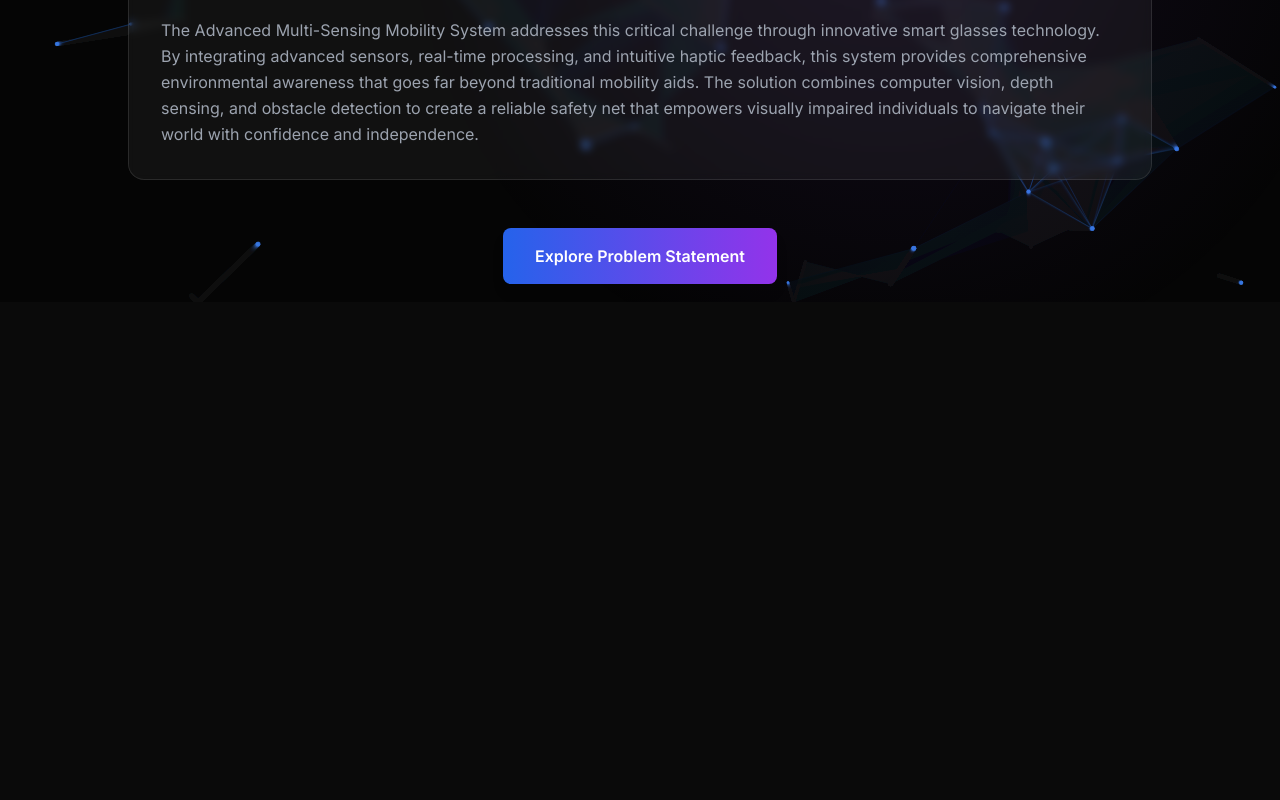
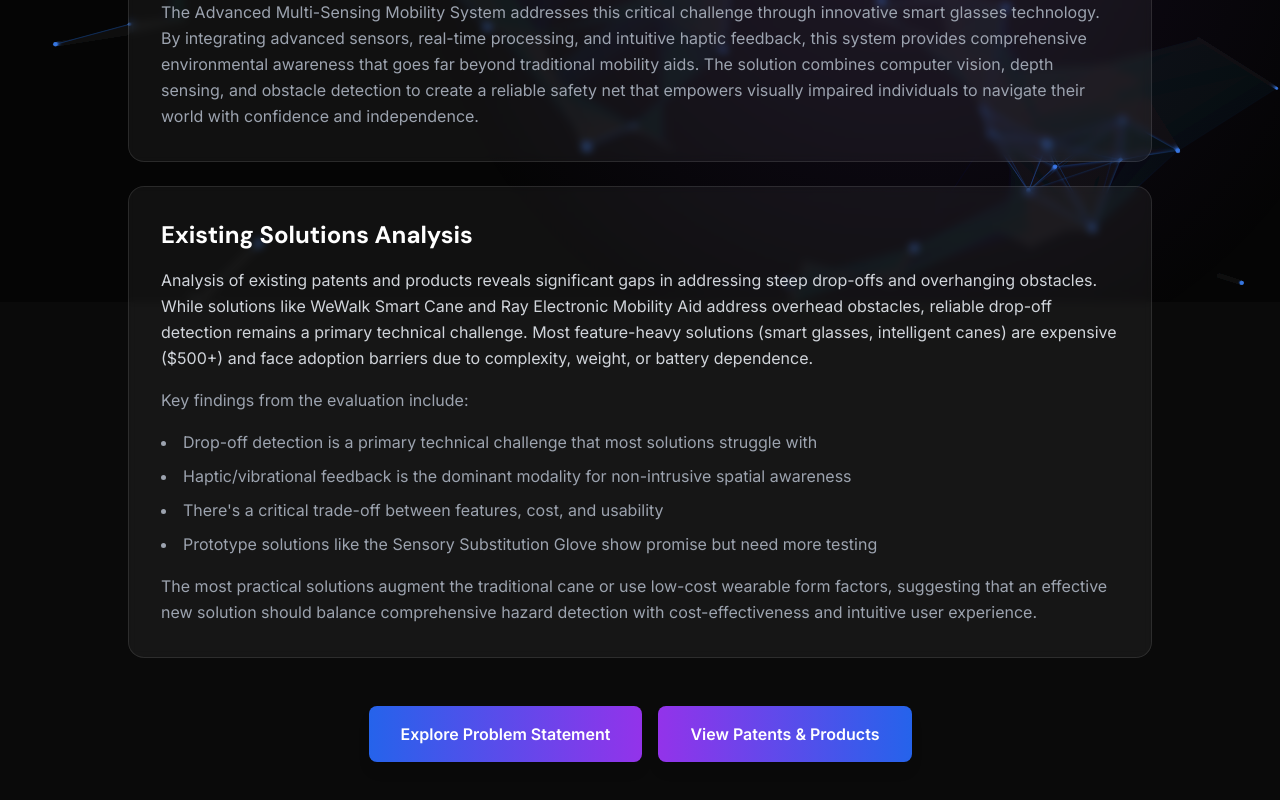
Before and after one commit to TheWiseGhost/EngineeringPortfolio, a Next.js app: page / in a window 1280 px wide. Shown: the part 498-1298 px from the top of the page. Before the commit the page ends 800 px from the top, so only its background shows below. Built offline with nearby package versions, Linux system fonts and the light colour scheme.

Commit message:
Element B

```diff
--- a/app/page.tsx
+++ b/app/page.tsx
@@ -50,12 +50,34 @@ export default function Home() {
                 The Advanced Multi-Sensing Mobility System addresses this critical challenge through innovative smart glasses technology. By integrating advanced sensors, real-time processing, and intuitive haptic feedback, this system provides comprehensive environmental awareness that goes far beyond traditional mobility aids. The solution combines computer vision, depth sensing, and obstacle detection to create a reliable safety net that empowers visually impaired individuals to navigate their world with confidence and independence.
               </p>
             </div>
+
+            <div className="bg-white/5 backdrop-blur-sm border border-white/10 rounded-2xl p-6 sm:p-8 text-left">
+              <h2 className="font-display text-2xl font-semibold mb-4 text-white">
+                Existing Solutions Analysis
+              </h2>
+              <p className="text-gray-300 leading-relaxed mb-4">
+                Analysis of existing patents and products reveals significant gaps in addressing steep drop-offs and overhanging obstacles. While solutions like WeWalk Smart Cane and Ray Electronic Mobility Aid address overhead obstacles, reliable drop-off detection remains a primary technical challenge. Most feature-heavy solutions (smart glasses, intelligent canes) are expensive ($500+) and face adoption barriers due to complexity, weight, or battery dependence.
+              </p>
+              <p className="text-gray-400 leading-relaxed mb-4">
+                Key findings from the evaluation include:
+              </p>
+              <ul className="text-gray-400 leading-relaxed list-disc list-inside space-y-2 mb-4">
+                <li>Drop-off detection is a primary technical challenge that most solutions struggle with</li>
+                <li>Haptic/vibrational feedback is the dominant modality for non-intrusive spatial awareness</li>
+                <li>There&apos;s a critical trade-off between features, cost, and usability</li>
+                <li>Prototype solutions like the Sensory Substitution Glove show promise but need more testing</li>
+              </ul>
+              <p className="text-gray-400 leading-relaxed">
+                The most practical solutions augment the traditional cane or use low-cost wearable form factors, suggesting that an effective new solution should balance comprehensive hazard detection with cost-effectiveness and intuitive user experience.
+              </p>
+            </div>
           </motion.div>
 
           <motion.div
             initial={{ opacity: 0, y: 20 }}
             animate={{ opacity: 1, y: 0 }}
             transition={{ duration: 0.8, delay: 0.8 }}
+            className="flex flex-col sm:flex-row gap-4 justify-center items-center mb-12"
           >
             <Link href="/problem-statement">
               <motion.button
@@ -66,6 +88,15 @@ export default function Home() {
                 Explore Problem Statement
               </motion.button>
             </Link>
+            <Link href="/patents-products">
+              <motion.button
+                whileHover={{ scale: 1.05 }}
+                whileTap={{ scale: 0.95 }}
+                className="px-8 py-4 bg-gradient-to-r from-purple-600 to-blue-600 text-white font-semibold rounded-lg shadow-lg hover:shadow-xl transition-shadow duration-300"
+              >
+                View Patents & Products
+              </motion.button>
+            </Link>
           </motion.div>
         </motion.div>
       </div>
--- /dev/null
+++ b/app/patents-products/page.tsx
@@ -0,0 +1,81 @@
+"use client";
+
+import { motion } from "framer-motion";
+
+export default function PatentsProducts() {
+  return (
+    <div className="min-h-screen px-4 sm:px-6 lg:px-8 pt-24 pb-16">
+      <div className="max-w-6xl mx-auto">
+        <motion.div
+          initial={{ opacity: 0, y: 30 }}
+          animate={{ opacity: 1, y: 0 }}
+          transition={{ duration: 0.8 }}
+        >
+          <h1 className="font-display text-4xl sm:text-5xl font-bold mb-8 bg-gradient-to-r from-blue-400 to-purple-400 bg-clip-text text-transparent">
+            Relevant Patents and Products
+          </h1>
+
+          <motion.div
+            initial={{ opacity: 0, y: 20 }}
+            animate={{ opacity: 1, y: 0 }}
+            transition={{ duration: 0.8, delay: 0.2 }}
+            className="bg-white/5 backdrop-blur-sm border border-white/10 rounded-2xl p-6 sm:p-8 mb-8"
+          >
+            <h2 className="font-display text-2xl font-semibold mb-4 text-white">
+              Overview
+            </h2>
+            <div className="prose prose-invert max-w-none">
+              <p className="text-gray-300 leading-relaxed whitespace-pre-line">
+                This report evaluates both existing patents and commercially available products, ranging from complex intelligent glasses and feature-rich smart canes to innovative wearable sensory substitution prototypes, to analyze the current landscape of solutions related to the problem statement. The evaluation of these solutions focuses specifically on the effectiveness of their sensor technology (ultrasonic, infrared, and camera) in accurately detecting high-risk hazards like steep drop-offs and overhanging obstacles. By identifying technological gaps, looking at the trade-off between reliability, high cost, and user-friendliness of the solutions, the analysis can determine the optimal foundation for a new solution necessary to ensure enhanced safety and independent mobility for the visually impaired.
+              </p>
+            </div>
+          </motion.div>
+
+          <motion.div
+            initial={{ opacity: 0, y: 20 }}
+            animate={{ opacity: 1, y: 0 }}
+            transition={{ duration: 0.8, delay: 0.4 }}
+            className="bg-white/5 backdrop-blur-sm border border-white/10 rounded-2xl p-6 sm:p-8"
+          >
+            <div className="flex items-center justify-between mb-4">
+              <h2 className="font-display text-2xl font-semibold text-white">
+                Full Documentation
+              </h2>
+              <motion.a
+                href="https://docs.google.com/document/d/1sjpxyvHGcmJJS3mgM5w-wlJrqK4FuU7b927Fz7OUS1E/edit?tab=t.0"
+                target="_blank"
+                rel="noopener noreferrer"
+                whileHover={{ scale: 1.02 }}
+                whileTap={{ scale: 0.98 }}
+                className="inline-flex items-center gap-2 text-blue-400 hover:text-blue-300 transition-colors duration-200 text-sm font-medium"
+              >
+                <span>Open in new tab</span>
+                <svg
+                  className="w-4 h-4"
+                  fill="none"
+                  viewBox="0 0 24 24"
+                  stroke="currentColor"
+                >
+                  <path
+                    strokeLinecap="round"
+                    strokeLinejoin="round"
+                    strokeWidth={2}
+                    d="M10 6H6a2 2 0 00-2 2v10a2 2 0 002 2h10a2 2 0 002-2v-4M14 4h6m0 0v6m0-6L10 14"
+                  />
+                </svg>
+              </motion.a>
+            </div>
+            <div className="aspect-video w-full rounded-lg overflow-hidden border border-white/10">
+              <iframe
+                src="https://docs.google.com/document/d/1sjpxyvHGcmJJS3mgM5w-wlJrqK4FuU7b927Fz7OUS1E/preview"
+                className="w-full h-full"
+                title="Element B Final Doc - Patents and Products"
+                allow="fullscreen"
+              />
+            </div>
+          </motion.div>
+        </motion.div>
+      </div>
+    </div>
+  );
+}
--- a/components/Navigation.tsx
+++ b/components/Navigation.tsx
@@ -8,6 +8,7 @@ import { useState } from "react";
 const navItems = [
   { name: "Home", path: "/" },
   { name: "Problem Statement", path: "/problem-statement" },
+  { name: "Patents & Products", path: "/patents-products" },
   { name: "About", path: "/about" },
   { name: "Engineering Notebook", path: "/notebook" },
 ];
```
